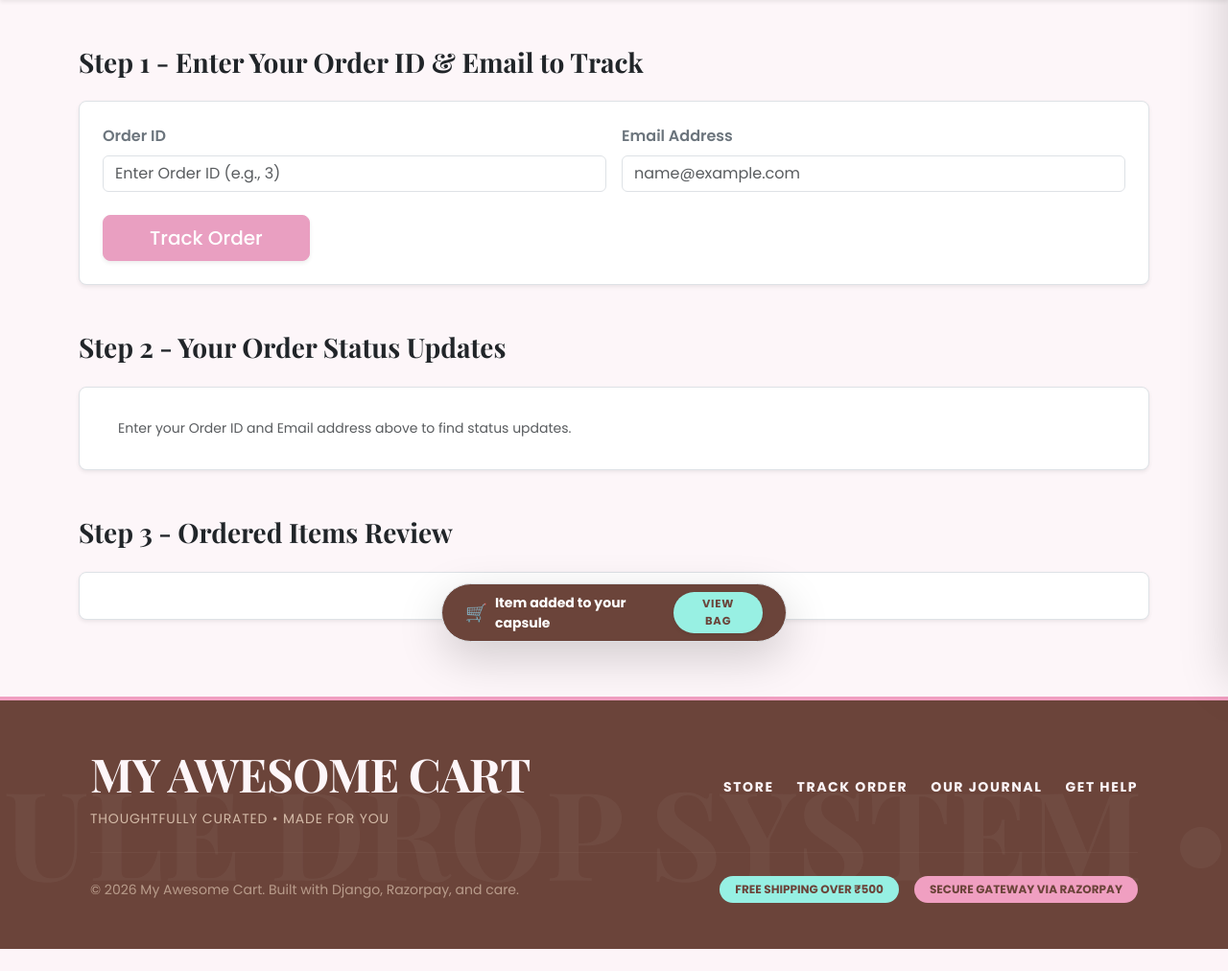
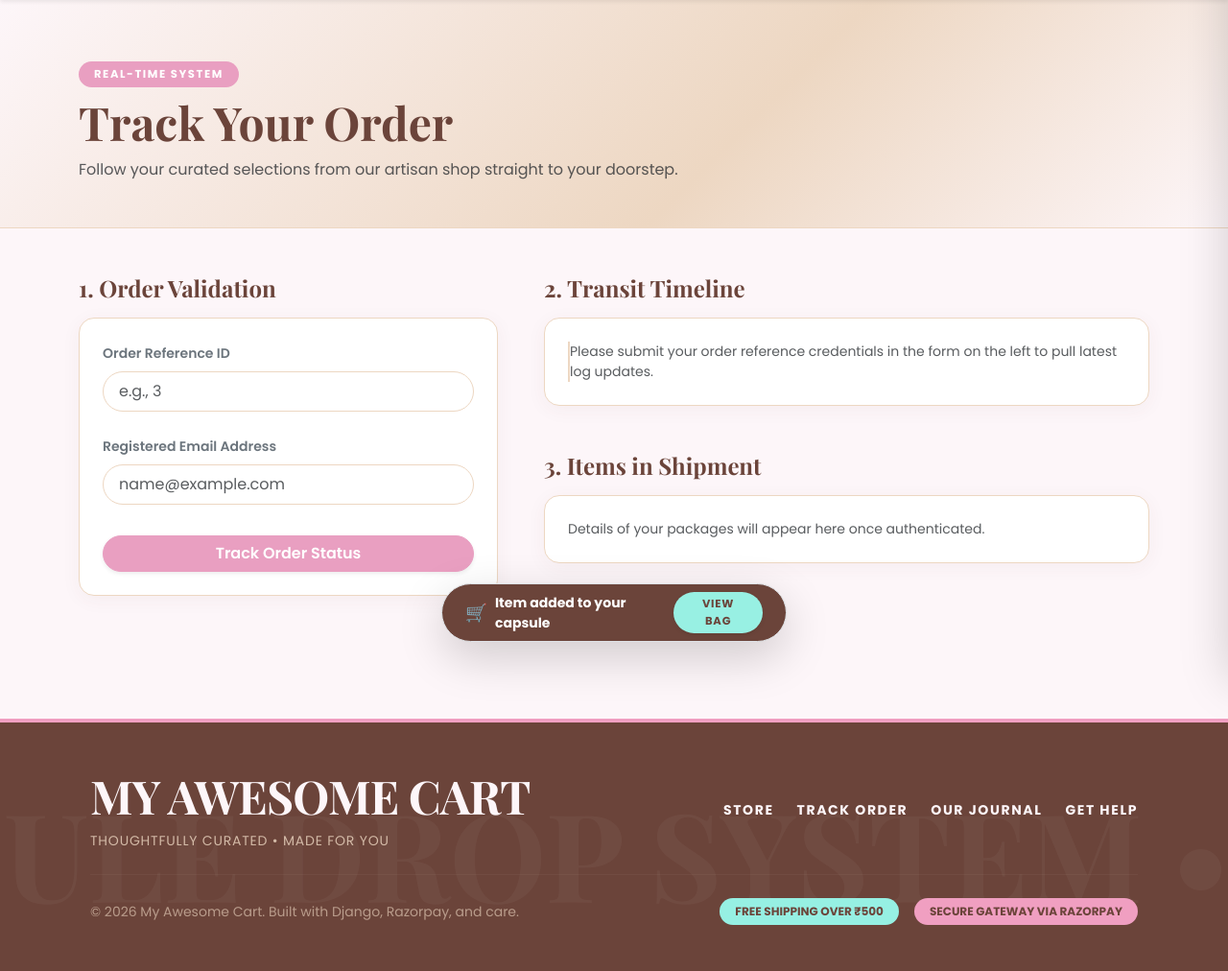
Before and after one commit to Nehaa2509/my_awesome_cart, a Django app: template shop/templates/shop/tracker.html in a window 1280 px wide. Shown: the part 107-1119 px from the top of the page at 96% size. Before the commit the page ends 1096 px from the top, so only its background shows below. Run offline with Django 5.2, Linux system fonts and the light colour scheme; the template is opened without the code that fills it, so the values that code supplies are empty; parts of the project's set-up code (start-up, migrations or seed data) failed here and were passed over.

Commit message:
style: elevate tracker.html layout with a premium interactive timeline design

```diff
--- a/shop/templates/shop/tracker.html
+++ b/shop/templates/shop/tracker.html
@@ -1,52 +1,149 @@
 {% extends "shop/basic.html" %}
 {% load static %}
 
-{% block title %} My Awesome Cart Tracker - Track Your Order {% endblock %}
+{% block title %} Track Your Order — My Awesome Cart {% endblock %}
+
+{% block css %}
+<style>
+  /* 🌸 High-End Editorial Style Customizations */
+  .tracker-hero {
+    background: linear-gradient(135deg, #fdf6f9 0%, #edd7c2 60%, #fdf6f9 100%);
+    border-bottom: 1px solid #edd7c2;
+    padding: 4rem 0 3rem;
+  }
+
+  .tracker-card {
+    background: #ffffff;
+    border: 1px solid #edd7c2;
+    border-radius: 16px;
+    box-shadow: 0 4px 20px rgba(107, 68, 58, 0.05);
+    transition: all 0.3s cubic-bezier(0.16, 1, 0.3, 1);
+  }
+
+  .tracker-card:hover {
+    box-shadow: 0 10px 30px rgba(107, 68, 58, 0.1) !important;
+  }
+
+  .accent-line {
+    width: 50px;
+    height: 2px;
+    background-color: var(--color-pink);
+    margin: 1.2rem 0;
+  }
+
+  /* Timeline styling */
+  .timeline-list {
+    position: relative;
+    padding-left: 1.5rem;
+    list-style: none;
+    border-left: 2px solid #edd7c2;
+  }
+
+  .timeline-item {
+    position: relative;
+    margin-bottom: 1.5rem;
+  }
+
+  .timeline-item::before {
+    content: '';
+    position: absolute;
+    left: calc(-1.5rem - 6px);
+    top: 6px;
+    width: 10px;
+    height: 10px;
+    border-radius: 50%;
+    background-color: #6b443a;
+    border: 2px solid #fff;
+    transition: all 0.3s ease;
+  }
+
+  .timeline-item:hover::before {
+    background-color: var(--color-pink);
+    transform: scale(1.3);
+  }
+
+  .badge-editorial-pink {
+    background-color: var(--color-pink);
+    color: #fff;
+    font-size: 0.72rem;
+    letter-spacing: 0.05rem;
+  }
+
+  .badge-editorial-nude {
+    background-color: var(--color-nude);
+    color: var(--color-brown);
+    font-size: 0.72rem;
+    letter-spacing: 0.05rem;
+  }
+</style>
+{% endblock %}
 
 {% block body %}
-<div class="container my-5">
+<!-- ✨ Page Hero -->
+<div class="tracker-hero mb-5">
+  <div class="container">
+    <span class="badge px-3 py-2 rounded-pill fw-bold text-uppercase mb-2" style="background-color: var(--color-pink); color: #fff; font-size: 0.72rem; letter-spacing: 0.1rem;">REAL-TIME SYSTEM</span>
+    <h1 class="display-5 fw-bold mb-0" style="font-family: 'Playfair Display', serif; color: var(--color-brown);">Track Your Order</h1>
+    <p class="text-muted mt-2 mb-0">Follow your curated selections from our artisan shop straight to your doorstep.</p>
+  </div>
+</div>
+
+<div class="container mb-5 pb-5">
   <div class="row g-5">
 
-    <div class="col-12">
-      <h3 class="fw-bold text-dark mb-4">Step 1 - Enter Your Order ID & Email to Track</h3>
-      <div class="bg-white p-4 border rounded-3 shadow-sm">
-        <form action="/shop/tracker/" method="post" id="trackerForm" class="row g-3">
+    <!-- Left Column: Input Form -->
+    <div class="col-12 col-lg-5">
+      <h3 class="h4 fw-bold mb-3" style="font-family: 'Playfair Display', serif; color: var(--color-brown);">1. Order Validation</h3>
+      <div class="tracker-card p-4">
+        <form action="/shop/tracker/" method="post" id="trackerForm" class="row g-4">
           {% csrf_token %}
 
-          <div class="col-md-6">
-            <label for="orderId" class="form-label fw-semibold text-secondary">Order ID</label>
-            <input type="text" class="form-control" id="orderId" name="orderId" placeholder="Enter Order ID (e.g., 3)" required>
+          <div class="col-12">
+            <label for="orderId" class="form-label fw-semibold text-secondary small">Order Reference ID</label>
+            <input type="text" class="form-control rounded-pill px-3 py-2" id="orderId" name="orderId" placeholder="e.g., 3" required style="border-color: #edd7c2;">
           </div>
 
-          <div class="col-md-6">
-            <label for="email" class="form-label fw-semibold text-secondary">Email Address</label>
-            <input type="email" class="form-control" id="email" name="email" placeholder="name@example.com" required>
+          <div class="col-12">
+            <label for="email" class="form-label fw-semibold text-secondary small">Registered Email Address</label>
+            <input type="email" class="form-control rounded-pill px-3 py-2" id="email" name="email" placeholder="name@example.com" required style="border-color: #edd7c2;">
           </div>
 
-          <div class="col-12 mt-4">
-            <button type="submit" class="btn btn-primary btn-lg px-5 shadow-sm">Track Order</button>
+          <div class="col-12 pt-2">
+            <button type="submit" class="btn btn-primary rounded-pill w-100 py-2.5 fw-semibold shadow-sm transition-all duration-300">
+              Track Order Status
+            </button>
           </div>
         </form>
       </div>
     </div>
 
-    <div class="col-12 mt-5">
-      <h3 class="fw-bold text-dark mb-4">Step 2 - Your Order Status Updates</h3>
-      <div class="bg-white p-4 border rounded-3 shadow-sm">
-        <ul class="list-group list-group-flush" id="items">
-          <li class="list-group-item text-muted small px-3 py-2">
-            Enter your Order ID and Email address above to find status updates.
-          </li>
-        </ul>
+    <!-- Right Column: Status Log & Items -->
+    <div class="col-12 col-lg-7">
+
+      <!-- Status Updates Section -->
+      <div class="mb-5">
+        <h3 class="h4 fw-bold mb-3" style="font-family: 'Playfair Display', serif; color: var(--color-brown);">2. Transit Timeline</h3>
+        <div class="tracker-card p-4">
+          <ul class="timeline-list m-0 p-0" id="items">
+            <li class="text-muted small">
+              Please submit your order reference credentials in the form on the left to pull latest log updates.
+            </li>
+          </ul>
+        </div>
       </div>
-    </div>
 
-    <div class="col-12 mt-5">
-      <h3 class="fw-bold text-dark mb-4">Step 3 - Ordered Items Review</h3>
-      <div class="bg-white p-4 border rounded-3 shadow-sm">
-        <ul class="list-group list-group-flush" id="citems">
+      <!-- Ordered Items breakdown -->
+      <div>
+        <h3 class="h4 fw-bold mb-3" style="font-family: 'Playfair Display', serif; color: var(--color-brown);">3. Items in Shipment</h3>
+        <div class="tracker-card p-4">
+          <ul class="list-group list-group-flush" id="citems">
+            <li class="list-group-item text-muted small border-0 p-0">
+              Details of your packages will appear here once authenticated.
+            </li>
           </ul>
+        </div>
       </div>
+
     </div>
 
   </div>
@@ -84,13 +181,11 @@ $('#trackerForm').submit(function(event) {
                 // 1. Populate Tracking Updates Timeline Grid
                 for (let i = 0; i < updates.length; i++) {
                     let text = updates[i]['text'];
-
-                    // FIXED: Directly print the raw string timestamp from views.py instead of passing it to new Date()
                     let time = updates[i]['time'];
 
-                    let updateStr = `<li class="list-group-item d-flex justify-content-between align-items-center px-3 py-3 border-bottom">
-                                        <span class="text-dark fw-medium">${text}</span>
-                                        <span class="badge bg-secondary rounded-pill px-3 py-2 fs-6">${time}</span>
+                    let updateStr = `<li class="timeline-item d-flex justify-content-between align-items-center mb-4">
+                                        <span class="text-dark fw-medium small">${text}</span>
+                                        <span class="badge badge-editorial-pink rounded-pill px-3 py-1.5">${time}</span>
                                      </li>`;
                     $('#items').append(updateStr);
                 }
@@ -101,20 +196,20 @@ $('#trackerForm').submit(function(event) {
                     let qty = checkCart[item][0];
                     let name = checkCart[item][1];
 
-                    let productStr = `<li class="list-group-item d-flex justify-content-between align-items-center px-3 py-3 border-bottom">
-                                        <span class="text-dark fw-medium">${name}</span>
-                                        <span class="badge bg-primary rounded-pill px-3 py-2 fs-6">Qty: ${qty}</span>
+                    let productStr = `<li class="list-group-item d-flex justify-content-between align-items-center px-0 py-3 border-bottom border-light">
+                                        <span class="text-dark fw-semibold small">${name}</span>
+                                        <span class="badge badge-editorial-nude rounded-pill px-3 py-1.5 font-monospace">Qty: ${qty}</span>
                                      </li>`;
                     $('#citems').append(productStr);
                 }
             }
         } else {
             // Fallback warning layout element if no matching data is found
-            let errorStr = `<div class="alert alert-danger my-2 text-center w-100" role="alert">
+            let errorStr = `<div class="alert alert-danger my-2 text-center w-100 rounded-pill small" role="alert" style="background-color: #fdf2f4; border-color: #f0c3cb; color: #a9203b;">
                               No order records found matching that ID and Email combination.
                             </div>`;
             $('#items').append(errorStr);
-            $('#citems').append(`<li class="list-group-item text-muted small text-center">No items to review</li>`);
+            $('#citems').append(`<li class="list-group-item text-muted small text-center border-0">No items to review</li>`);
         }
     });
 
```
